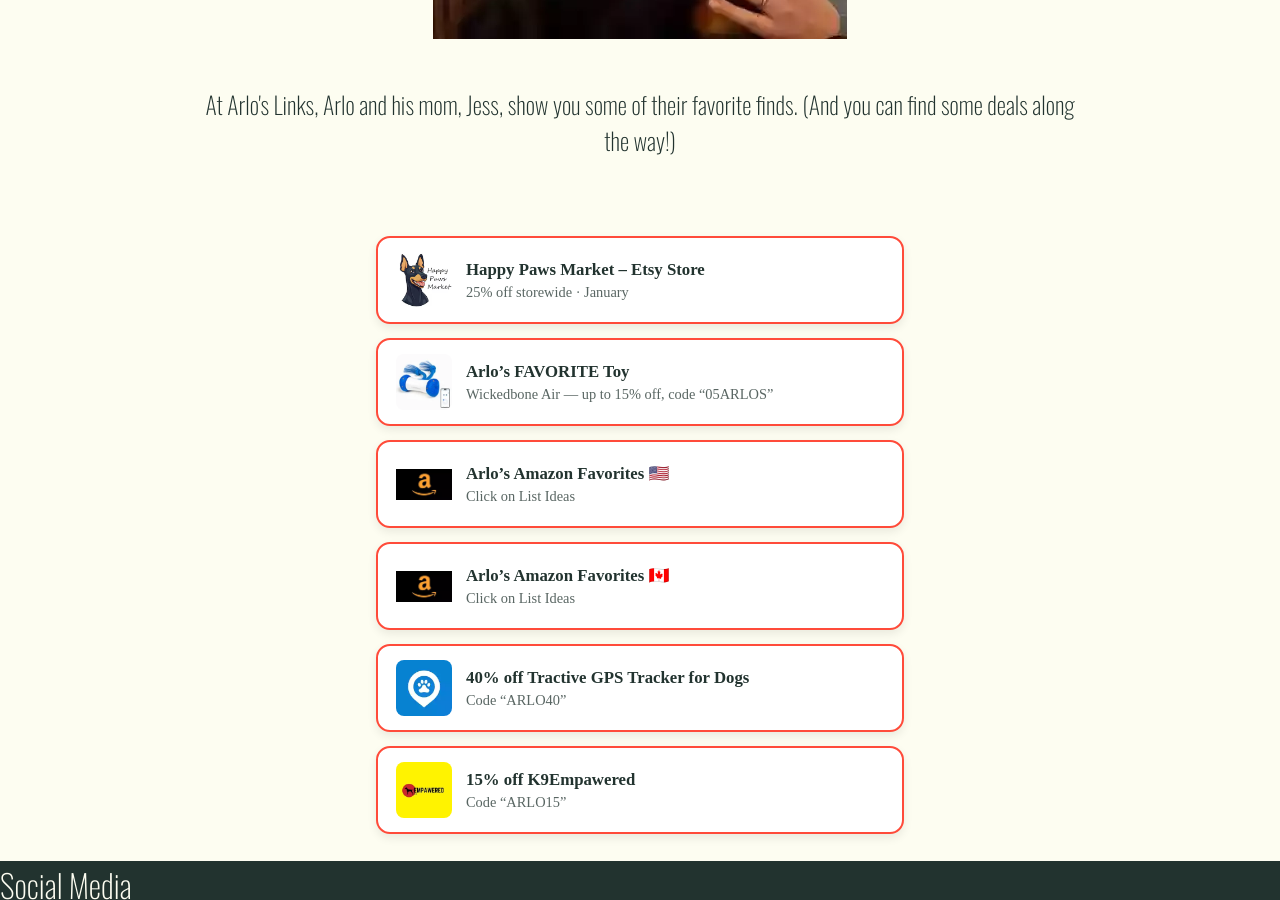
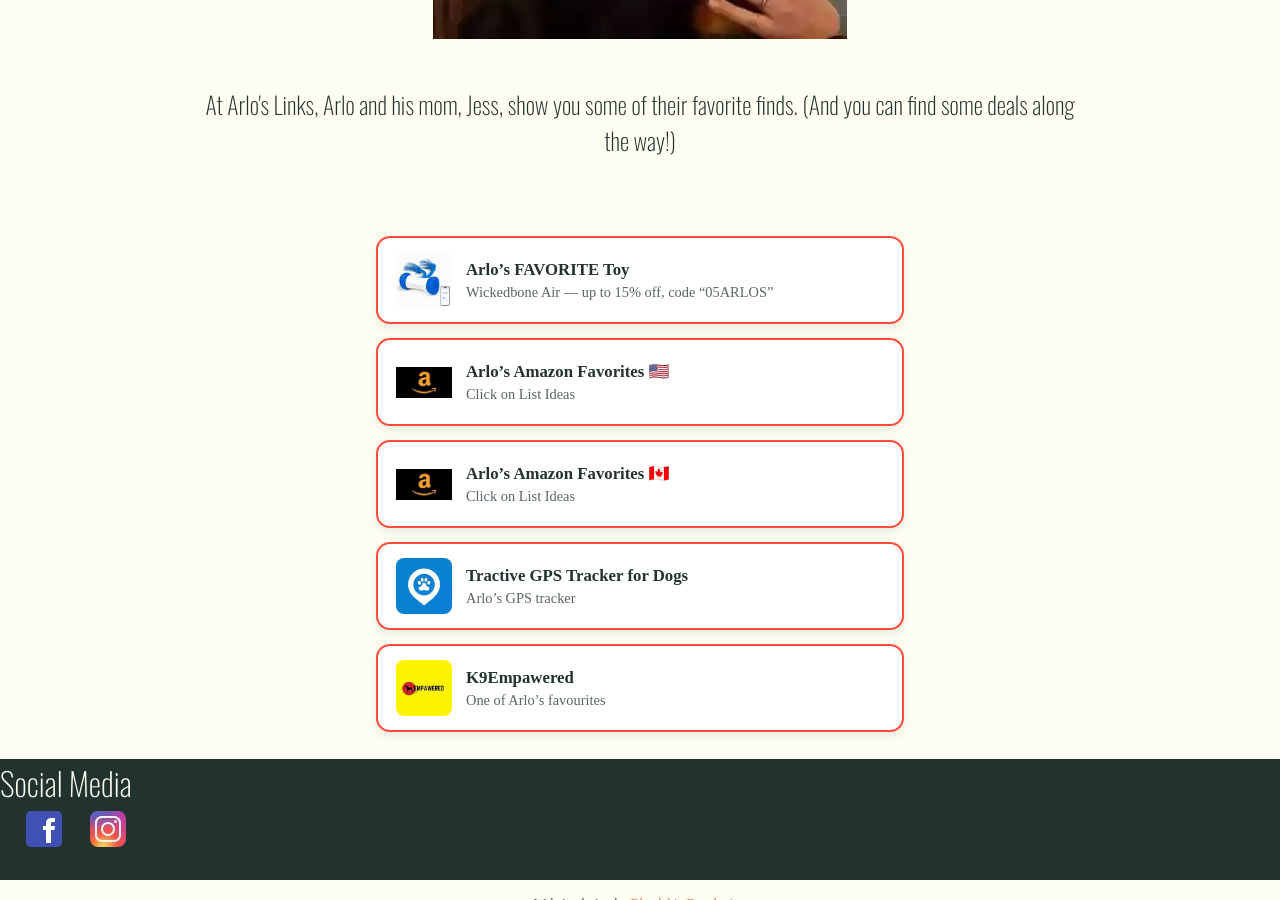
Before and after one commit to Petfluencers/Arlo-Dobermann, a Jekyll site: the page built from arlo-link.html, in a window 1280 px wide and 900 px high, scrolled down 609 px. Built offline with Jekyll 4.4.1, drawn with Linux system fonts in a browser that asks for light colours.

Commit message:
Remove the closed Etsy card and drop unverified discount claims
The Happy Paws card pointed at a shop Etsy now reports as "currently
not selling", and it sat in first position advertising 25% off. Removed.

Tractive and K9Empawered still resolve, but their offers can't be
verified and look stale — Tractive's own campaign parameter reads
holidaycampaign2024 while the card claimed 40% off. Both keep their
link and referral parameters, so any purchase is still credited, but
the visible copy no longer promises a specific discount:

- "40% off Tractive GPS Tracker for Dogs" / Code ARLO40
  → "Tractive GPS Tracker for Dogs" / "Arlo's GPS tracker"
- "15% off K9Empawered" / Code ARLO15
  → "K9Empawered" / "One of Arlo's favourites"

Cheerble keeps its code, confirmed today against a current Facebook
post. The two Amazon cards made no offer claim and are unchanged.

Leaves five cards, none making a claim that can't be stood behind.

Co-Authored-By: Claude Opus 5 <noreply@anthropic.com>

```diff
--- a/arlo-link.html
+++ b/arlo-link.html
@@ -17,15 +17,6 @@ og_type: website
             <p class="hero-p">At Arlo's Links, Arlo and his mom, Jess, show you some of their favorite finds. (And you can find some deals along the way!)</p>
         </div>
             <ul class="arlo-list">
-                <li class="arlo-link">
-                    <a href="https://www.etsy.com/ca/shop/HappyPawsMarket?ref=profile_header" aria-label="Happy Paws Market" target="_blank" rel="noopener">
-                        <img src="images/happy-paws.avif" class="link-img" alt="Happy Paws Market logo">
-                        <span class="link-text">
-                            <span class="link-title">Happy Paws Market &ndash; Etsy Store</span>
-                            <span class="link-sub">25% off storewide &middot; January</span>
-                        </span>
-                    </a>
-                </li>
                 <li class="arlo-link">
                     <a href="https://cheerble.com/products/wickedbone-air?utm_campaign=WBA&amp;utm_content=arlo.dobermann&amp;utm_medium=referral&amp;utm_source=kol&amp;utm_term=wba" aria-label="Wickedbone Air smart dog toy by Cheerble" target="_blank" rel="noopener sponsored">
                         <img src="images/cheerble-wickedbone.webp" class="link-img" alt="Cheerble Wickedbone Air dog toy">
@@ -54,20 +45,20 @@ og_type: website
                     </a>
                 </li>
                 <li class="arlo-link" id="tractive">
-                    <a href="https://tractive.com/?utm_source=instagram&amp;utm_medium=influencer&amp;utm_campaign=ig_arlo.dobermann_holidaycampaign2024&amp;utm_content=ARLO40" aria-label="Tractive GPS tracker discount" target="_blank" rel="noopener sponsored">
+                    <a href="https://tractive.com/?utm_source=instagram&amp;utm_medium=influencer&amp;utm_campaign=ig_arlo.dobermann_holidaycampaign2024&amp;utm_content=ARLO40" aria-label="Tractive GPS tracker for dogs" target="_blank" rel="noopener sponsored">
                         <img src="images/tractive.webp" class="link-img" alt="Tractive logo">
                         <span class="link-text">
-                            <span class="link-title">40% off Tractive GPS Tracker for Dogs</span>
-                            <span class="link-sub">Code &ldquo;ARLO40&rdquo;</span>
+                            <span class="link-title">Tractive GPS Tracker for Dogs</span>
+                            <span class="link-sub">Arlo&rsquo;s GPS tracker</span>
                         </span>
                     </a>
                 </li>
                 <li class="arlo-link">
-                    <a href="https://k9empawered.com/?bg_ref=ZklPxFuzc4" aria-label="K9Empawered discount" target="_blank" rel="noopener sponsored">
+                    <a href="https://k9empawered.com/?bg_ref=ZklPxFuzc4" aria-label="K9Empawered" target="_blank" rel="noopener sponsored">
                         <img src="images/K9_EMPAWERED_LOGO_180x.avif" class="link-img" alt="K9Empawered logo">
                         <span class="link-text">
-                            <span class="link-title">15% off K9Empawered</span>
-                            <span class="link-sub">Code &ldquo;ARLO15&rdquo;</span>
+                            <span class="link-title">K9Empawered</span>
+                            <span class="link-sub">One of Arlo&rsquo;s favourites</span>
                         </span>
                     </a>
                 </li>
```
